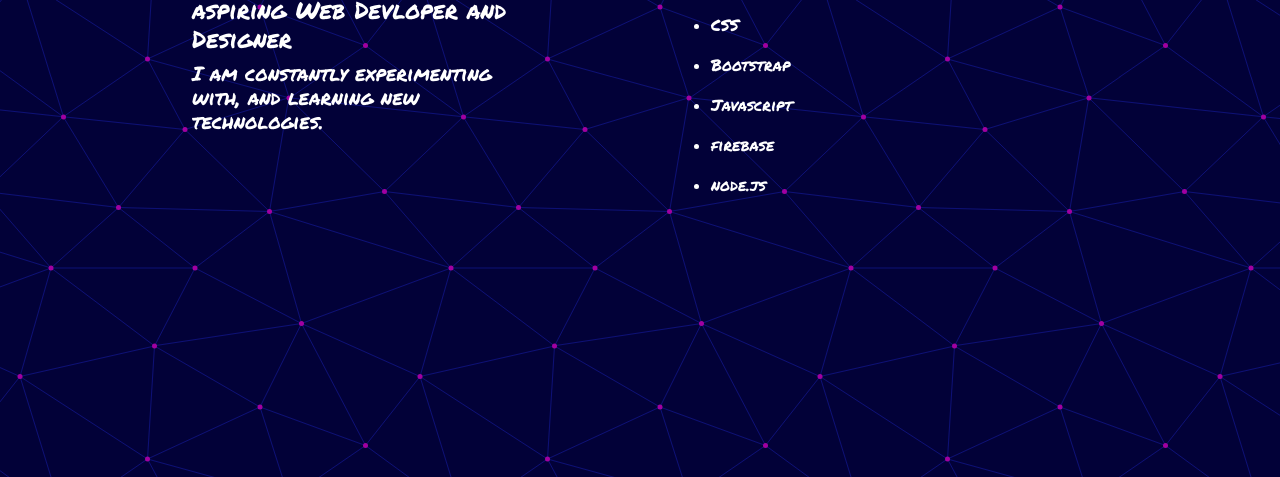
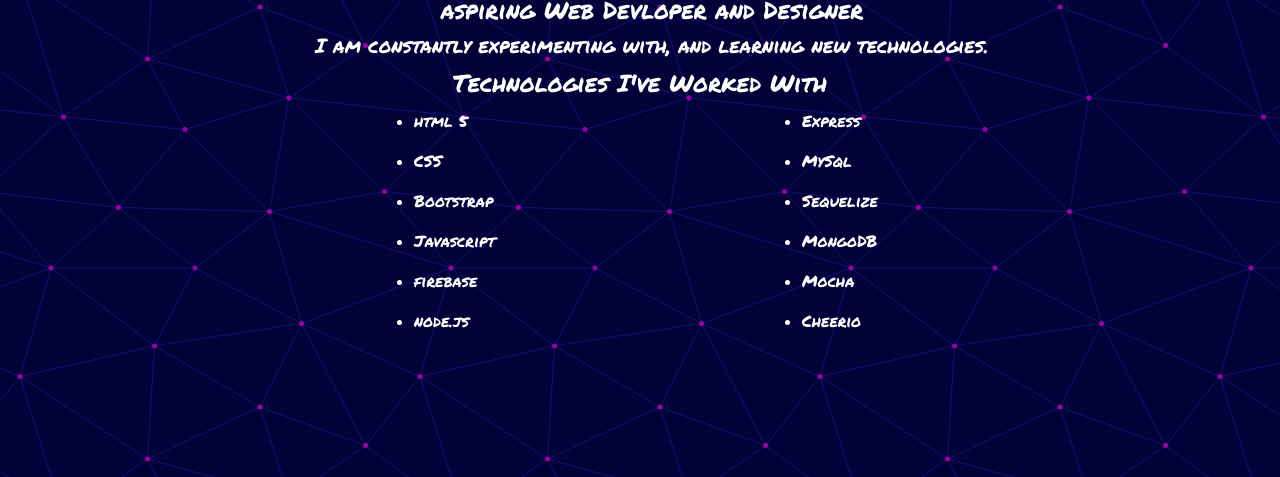
Before and after one commit to creinsel/bootstrap-2, a plain HTML site: page index.html in a window 1280 px wide. Shown: the part 323-800 px from the top of the page. Drawn offline with nearby package versions, Linux system fonts and the light colour scheme.

Commit message:
changed layout, added some things to about me

```diff
--- a/index.html
+++ b/index.html
@@ -45,14 +45,24 @@
        <div class="container">
            <div class="row about-me text-white">
                <div class="col-md-1 m-1"></div>
-               <div class="col-md-4 m-1">
+               <div class="col-md-10 m-1 text-center">
                    <h1>About Me</h1>
                  <h4>Hi! I'm Cassondra, <br> aspiring Web Devloper and Designer</h4>
                  <h5>I am constantly experimenting with, and learning new technologies.</h5>
                </div>
                <div class="col-md-1"></div>
-               <div class="col-md-4">
-                   <h4>Technologies I've Worked With</h4>
+           </div>
+               <div class="row">
+                 <div class="col-md-2"></div>
+                 <div class="col-md-8">
+                <h4 class="text-center text-white">Technologies I've Worked With</h4>
+              </div>
+                <div class="col-md-2"></div>
+               </div>
+               <div class="row text-white">
+                <div class="col-md-3"></div>
+               <div class="col-md-4 m-1">
+
                    <ul>
                        <li><p>html 5</p></li>
                        <li><p>CSS</p></li>
@@ -61,8 +71,21 @@
                        <li><p>firebase</p></li>
                        <li><p>node.js</p></li>
                    </ul>
+                 </div>
+                 <div class="col-md-4 m-1">
 
-               </div>
+                  <ul>
+                      <li><p>Express</p></li>
+                      <li><p>MySql</p></li>
+                      <li><p>Sequelize</p></li>
+                      <li><p>MongoDB</p></li>
+                      <li><p>Mocha</p></li>
+                      <li><p>Cheerio</p></li>
+                  </ul>
+                </div>
+                 <div class="col-md-1"></div>
+              </div>
+            </div>
            </div>
        </div>
 
```
